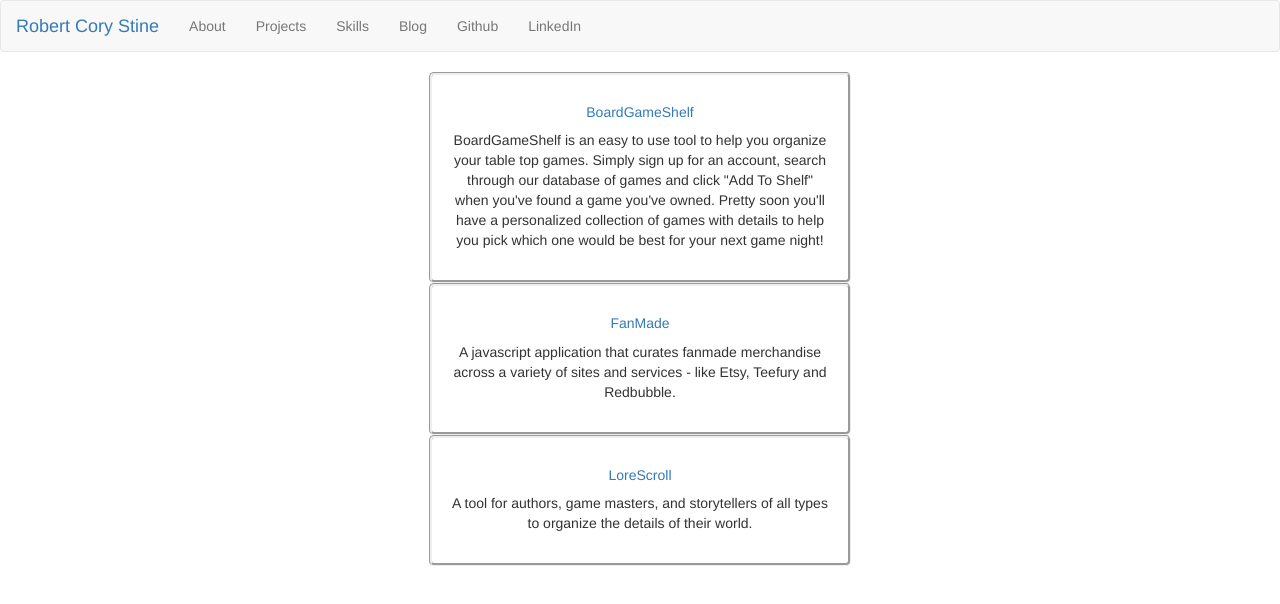
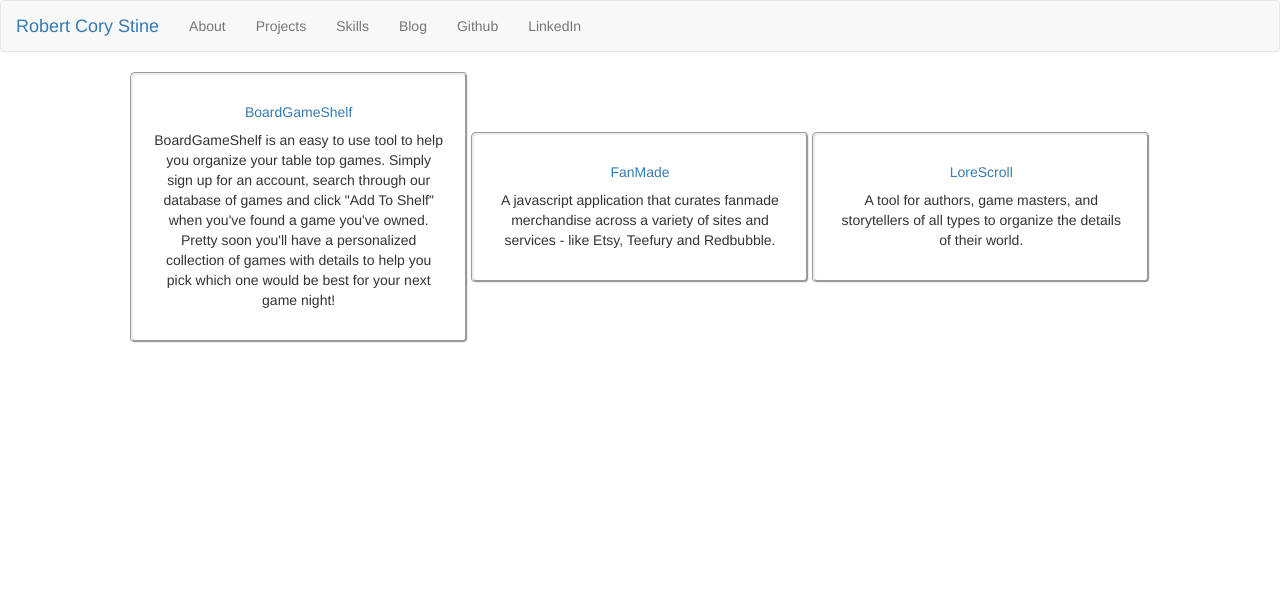
Before and after one commit to GoldenPavilion/portfolio, a React (Create React App) app: page /projects in a window 1280 px wide. Shown: the top 604 px of the page. Built offline with nearby package versions, Linux system fonts and the light colour scheme.

Commit message:
organized project cards into a row

```diff
--- a/src/App.css
+++ b/src/App.css
@@ -57,6 +57,13 @@
   border-radius: 5px;
 }
 
+.projects {
+  width: 80%;
+  margin: auto;
+  display: flex;
+  justify-content: space-between;
+}
+
 .card {
   width: 33%;
   margin: auto;
```
